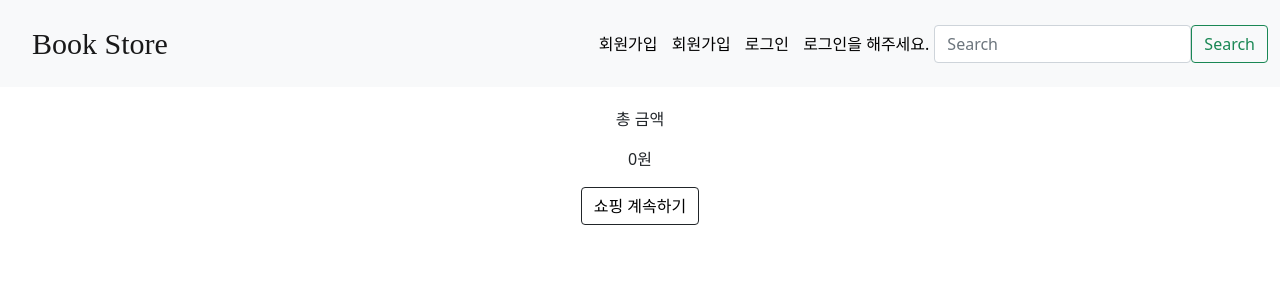
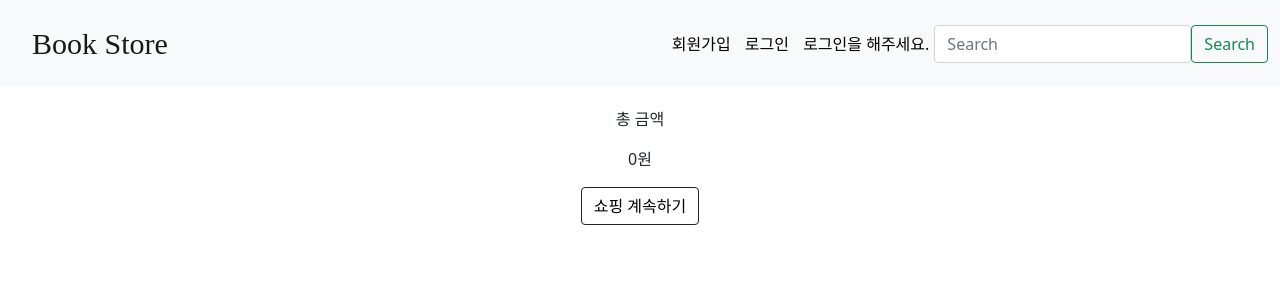
Before and after one commit to hyeinjeon/bookstore, a Django app: page /cart/ in a window 1280 px wide. Shown: the top 300 px of the page. Run offline with Django 3.2, Linux system fonts and the light colour scheme; some libraries are stand-ins or nearby versions.

```diff
--- a/bookproject/templates/base.html
+++ b/bookproject/templates/base.html
@@ -73,9 +73,6 @@
 
             <ul class="account">
               <li class="nav-item2">
-                <a class="account-link" href="{% url 'user:signup' %}">회원가입</a>
-              </li>
-              <li class="nav-item2">
                 {%if user.is_authenticated %}
                 <a class="account-link" href="{% url 'user:logout' %}">로그아웃</a>
               </li>
```
